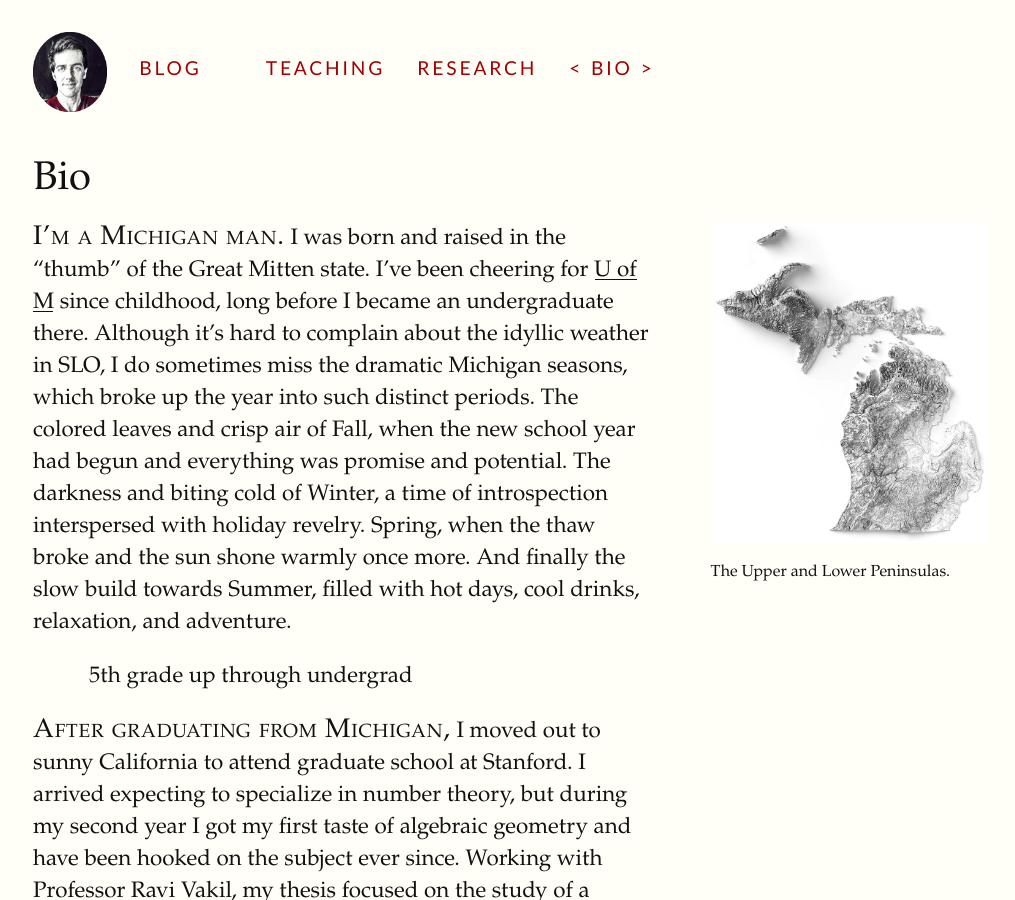
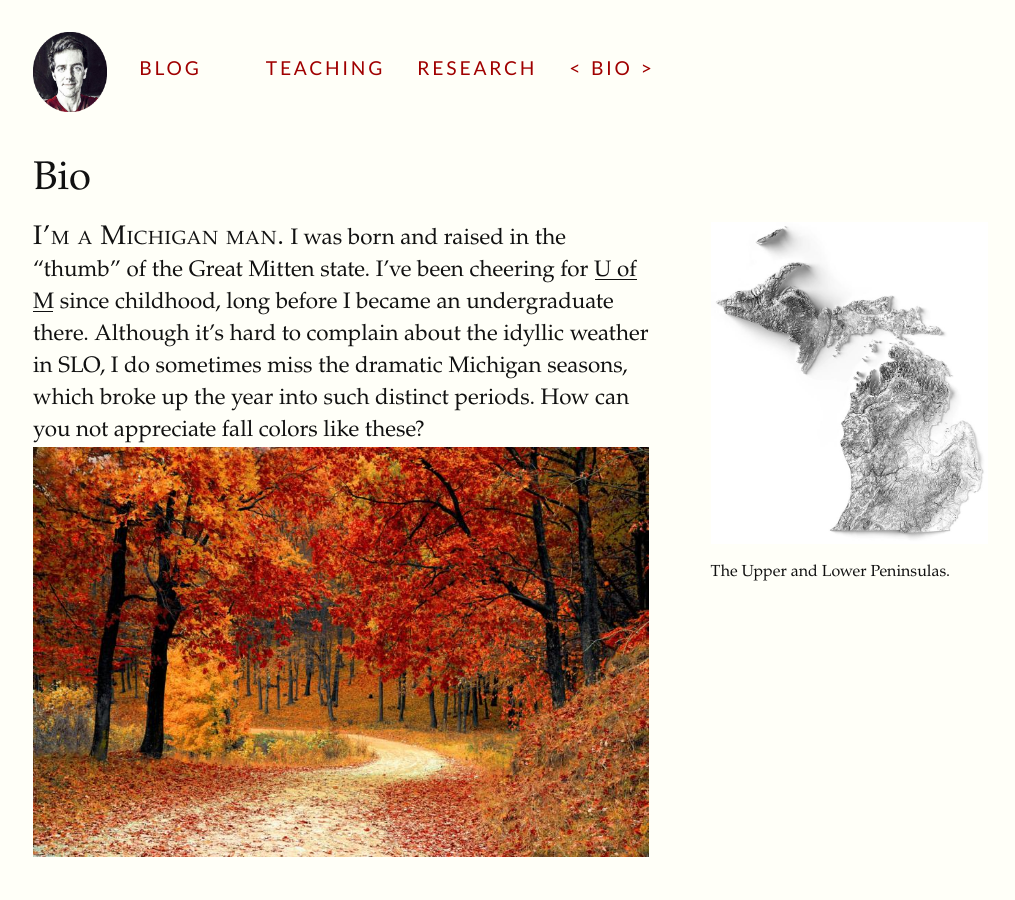
Before and after one commit to roberteaston/blog, a Jekyll site: the page built from about/index.md, in a window 1280 px wide and 900 px high. Shown: the whole window, without its empty margins (127-1142 px from the left). Built offline with Jekyll 4.4.1, drawn with Linux system fonts in a browser that asks for light colours; some web fonts are replaced.

Commit message:
Working on bio

```diff
--- a/about/index.md
+++ b/about/index.md
@@ -4,7 +4,9 @@ title: Bio
 order: 3
 ---
 
-{% marginfigure "margin-figure-id" "assets/img/michigan.png" "The Upper and Lower Peninsulas." %}{% newthought "I'm a Michigan man."%} I was born and raised in the "thumb" of the Great Mitten state. I've been cheering for [U of M](https://umich.edu/) since childhood, long before I became an undergraduate there. Although it's hard to complain about the idyllic weather in SLO, I do sometimes miss the dramatic Michigan seasons, which broke up the year into such distinct periods. The colored leaves and crisp air of Fall, when the new school year had begun and everything was promise and potential. The darkness and biting cold of Winter, a time of introspection interspersed with holiday revelry. Spring, when the thaw broke and the sun shone warmly once more. And finally the slow build towards Summer, filled with hot days, cool drinks, relaxation, and adventure.
+{% marginfigure "margin-figure-id" "assets/img/michigan.png" "The Upper and Lower Peninsulas." %}{% newthought "I'm a Michigan man."%} I was born and raised in the "thumb" of the Great Mitten state. I've been cheering for [U of M](https://umich.edu/) since childhood, long before I became an undergraduate there. Although it's hard to complain about the idyllic weather in SLO, I do sometimes miss the dramatic Michigan seasons, which broke up the year into such distinct periods. How can you not appreciate fall colors like these?
+
+{% maincolumn "assets/img/michigan_fall.jpg" "" %}
 
 - 5th grade up through undergrad
 
```
Also changed, not shown: assets/img/michigan_fall.jpg (added), assets/img/michigan_fall_quilt.png (added), assets/img/michigan_winter.png (added), assets/img/michigan_winter2.jpg (added).
